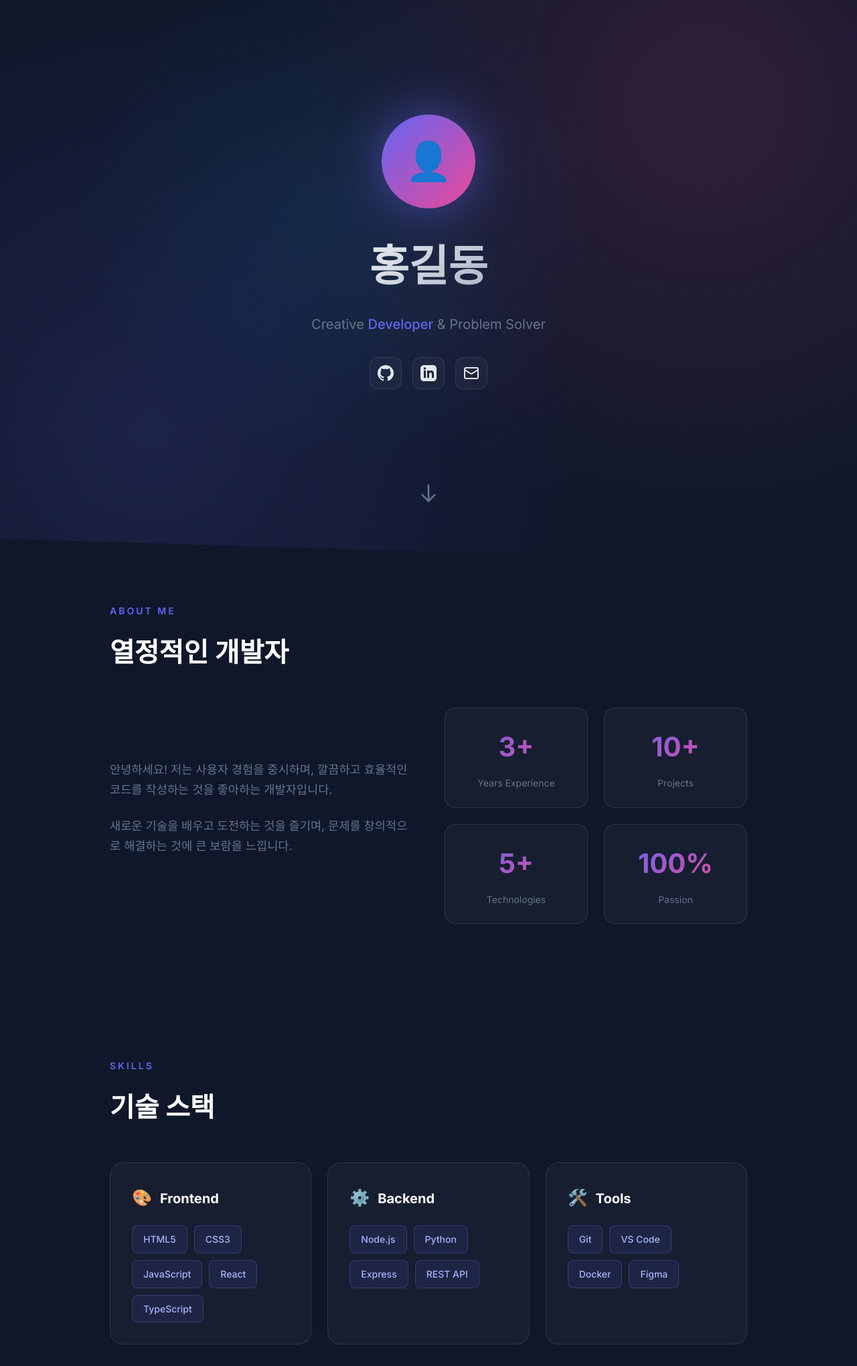
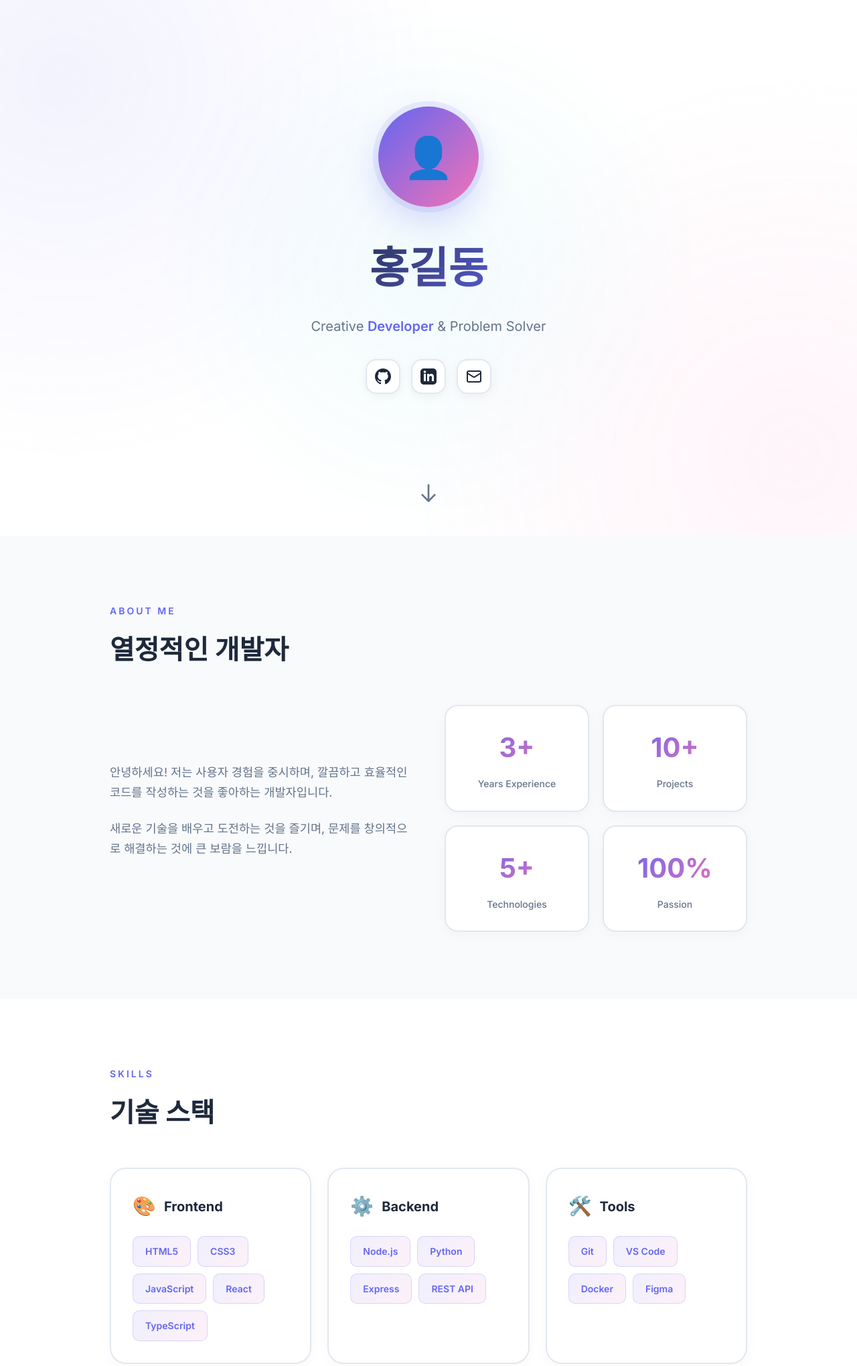
Before and after one commit to yongun-iotai/yongun-iotai.github.io, a plain HTML site: page index.html in a window 1280 px wide. Shown: the top 2039 px of the page at 67% size. Drawn offline with Linux system fonts and the light colour scheme.

Commit message:
Switch to bright light theme
- Change background to white with soft gradients
- Update color palette to light mode (white bg, dark text)
- Add floating animation to avatar
- Improve card shadows and hover effects
- Add alternating section backgrounds

Co-Authored-By: Claude Opus 4.5 <noreply@anthropic.com>

```diff
--- a/index.html
+++ b/index.html
@@ -10,13 +10,15 @@
   <style>
     :root {
       --primary: #6366f1;
-      --primary-dark: #4f46e5;
-      --secondary: #ec4899;
-      --dark: #0f172a;
-      --gray: #64748b;
-      --light: #f8fafc;
-      --card-bg: rgba(255, 255, 255, 0.03);
-      --border: rgba(255, 255, 255, 0.1);
+      --primary-light: #818cf8;
+      --secondary: #f472b6;
+      --accent: #06b6d4;
+      --text: #1e293b;
+      --text-light: #64748b;
+      --bg: #ffffff;
+      --bg-soft: #f8fafc;
+      --card-bg: #ffffff;
+      --border: #e2e8f0;
     }
 
     * {
@@ -32,8 +34,8 @@
     body {
       font-family: 'Inter', -apple-system, BlinkMacSystemFont, sans-serif;
       line-height: 1.7;
-      color: #e2e8f0;
-      background: var(--dark);
+      color: var(--text);
+      background: var(--bg);
       overflow-x: hidden;
     }
 
@@ -45,16 +47,16 @@
       right: 0;
       bottom: 0;
       background:
-        radial-gradient(circle at 20% 80%, rgba(99, 102, 241, 0.15) 0%, transparent 50%),
-        radial-gradient(circle at 80% 20%, rgba(236, 72, 153, 0.15) 0%, transparent 50%),
-        radial-gradient(circle at 40% 40%, rgba(14, 165, 233, 0.1) 0%, transparent 40%);
+        radial-gradient(circle at 10% 20%, rgba(99, 102, 241, 0.08) 0%, transparent 40%),
+        radial-gradient(circle at 90% 80%, rgba(244, 114, 182, 0.08) 0%, transparent 40%),
+        radial-gradient(circle at 50% 50%, rgba(6, 182, 212, 0.05) 0%, transparent 50%);
       z-index: -1;
-      animation: gradientMove 15s ease infinite alternate;
+      animation: gradientMove 20s ease infinite alternate;
     }
 
     @keyframes gradientMove {
       0% { transform: scale(1) rotate(0deg); }
-      100% { transform: scale(1.1) rotate(3deg); }
+      100% { transform: scale(1.2) rotate(5deg); }
     }
 
     .container {
@@ -71,6 +73,7 @@
       justify-content: center;
       text-align: center;
       padding: 60px 0;
+      position: relative;
     }
 
     .hero-content {
@@ -89,29 +92,31 @@
     }
 
     .avatar {
-      width: 140px;
-      height: 140px;
+      width: 150px;
+      height: 150px;
       border-radius: 50%;
       background: linear-gradient(135deg, var(--primary), var(--secondary));
       display: flex;
       align-items: center;
       justify-content: center;
-      font-size: 56px;
+      font-size: 60px;
       margin: 0 auto 32px;
-      box-shadow: 0 0 60px rgba(99, 102, 241, 0.4);
-      animation: pulse 3s ease-in-out infinite;
+      box-shadow:
+        0 20px 50px rgba(99, 102, 241, 0.25),
+        0 0 0 8px rgba(99, 102, 241, 0.1);
+      animation: float 4s ease-in-out infinite;
     }
 
-    @keyframes pulse {
-      0%, 100% { box-shadow: 0 0 60px rgba(99, 102, 241, 0.4); }
-      50% { box-shadow: 0 0 80px rgba(99, 102, 241, 0.6); }
+    @keyframes float {
+      0%, 100% { transform: translateY(0); }
+      50% { transform: translateY(-10px); }
     }
 
     .hero h1 {
       font-size: clamp(2.5rem, 6vw, 4rem);
       font-weight: 700;
       margin-bottom: 16px;
-      background: linear-gradient(135deg, #fff 0%, #94a3b8 100%);
+      background: linear-gradient(135deg, var(--text) 0%, var(--primary) 100%);
       -webkit-background-clip: text;
       -webkit-text-fill-color: transparent;
       background-clip: text;
@@ -119,14 +124,14 @@
 
     .hero .tagline {
       font-size: 1.25rem;
-      color: var(--gray);
+      color: var(--text-light);
       margin-bottom: 32px;
       font-weight: 400;
     }
 
     .hero .tagline span {
       color: var(--primary);
-      font-weight: 500;
+      font-weight: 600;
     }
 
     .social-links {
@@ -137,25 +142,27 @@
     }
 
     .social-links a {
-      width: 48px;
-      height: 48px;
-      border-radius: 12px;
+      width: 52px;
+      height: 52px;
+      border-radius: 16px;
       background: var(--card-bg);
-      border: 1px solid var(--border);
+      border: 2px solid var(--border);
       display: flex;
       align-items: center;
       justify-content: center;
-      color: #e2e8f0;
+      color: var(--text);
       text-decoration: none;
       font-size: 20px;
       transition: all 0.3s ease;
+      box-shadow: 0 4px 15px rgba(0, 0, 0, 0.05);
     }
 
     .social-links a:hover {
       background: var(--primary);
       border-color: var(--primary);
-      transform: translateY(-4px);
-      box-shadow: 0 10px 30px rgba(99, 102, 241, 0.3);
+      color: #fff;
+      transform: translateY(-4px) scale(1.05);
+      box-shadow: 0 15px 35px rgba(99, 102, 241, 0.3);
     }
 
     .scroll-indicator {
@@ -169,7 +176,7 @@
     .scroll-indicator svg {
       width: 32px;
       height: 32px;
-      color: var(--gray);
+      color: var(--text-light);
     }
 
     @keyframes bounce {
@@ -188,7 +195,7 @@
       text-transform: uppercase;
       letter-spacing: 3px;
       color: var(--primary);
-      margin-bottom: 16px;
+      margin-bottom: 12px;
       font-weight: 600;
     }
 
@@ -196,10 +203,14 @@
       font-size: clamp(1.75rem, 4vw, 2.5rem);
       font-weight: 700;
       margin-bottom: 48px;
-      color: #fff;
+      color: var(--text);
     }
 
     /* About */
+    #about {
+      background: var(--bg-soft);
+    }
+
     .about-content {
       display: grid;
       grid-template-columns: 1fr 1fr;
@@ -208,7 +219,7 @@
     }
 
     .about-text p {
-      color: var(--gray);
+      color: var(--text-light);
       font-size: 1.1rem;
       margin-bottom: 24px;
     }
@@ -216,21 +227,23 @@
     .about-stats {
       display: grid;
       grid-template-columns: repeat(2, 1fr);
-      gap: 24px;
+      gap: 20px;
     }
 
     .stat-card {
       background: var(--card-bg);
-      border: 1px solid var(--border);
-      border-radius: 16px;
-      padding: 24px;
+      border: 2px solid var(--border);
+      border-radius: 20px;
+      padding: 28px;
       text-align: center;
       transition: all 0.3s ease;
+      box-shadow: 0 4px 20px rgba(0, 0, 0, 0.03);
     }
 
     .stat-card:hover {
       border-color: var(--primary);
-      transform: translateY(-4px);
+      transform: translateY(-6px);
+      box-shadow: 0 20px 40px rgba(99, 102, 241, 0.15);
     }
 
     .stat-card .number {
@@ -243,9 +256,10 @@
     }
 
     .stat-card .label {
-      color: var(--gray);
+      color: var(--text-light);
       font-size: 0.875rem;
       margin-top: 8px;
+      font-weight: 500;
     }
 
     /* Skills */
@@ -257,28 +271,30 @@
 
     .skill-category {
       background: var(--card-bg);
-      border: 1px solid var(--border);
-      border-radius: 20px;
+      border: 2px solid var(--border);
+      border-radius: 24px;
       padding: 32px;
       transition: all 0.3s ease;
+      box-shadow: 0 4px 20px rgba(0, 0, 0, 0.03);
     }
 
     .skill-category:hover {
       border-color: var(--primary);
-      transform: translateY(-4px);
+      transform: translateY(-6px);
+      box-shadow: 0 20px 40px rgba(99, 102, 241, 0.12);
     }
 
     .skill-category h3 {
       font-size: 1.25rem;
       margin-bottom: 20px;
-      color: #fff;
+      color: var(--text);
       display: flex;
       align-items: center;
       gap: 12px;
     }
 
     .skill-category h3 span {
-      font-size: 24px;
+      font-size: 28px;
     }
 
     .skill-tags {
@@ -288,13 +304,13 @@
     }
 
     .skill-tag {
-      background: rgba(99, 102, 241, 0.1);
-      border: 1px solid rgba(99, 102, 241, 0.3);
-      color: #a5b4fc;
-      padding: 8px 16px;
-      border-radius: 8px;
+      background: linear-gradient(135deg, rgba(99, 102, 241, 0.1), rgba(244, 114, 182, 0.1));
+      border: 1px solid rgba(99, 102, 241, 0.2);
+      color: var(--primary);
+      padding: 10px 18px;
+      border-radius: 10px;
       font-size: 0.875rem;
-      font-weight: 500;
+      font-weight: 600;
       transition: all 0.3s ease;
     }
 
@@ -302,15 +318,17 @@
       background: var(--primary);
       color: #fff;
       border-color: var(--primary);
+      transform: scale(1.05);
     }
 
     /* Contact */
     .contact-section {
       text-align: center;
+      background: var(--bg-soft);
     }
 
     .contact-section p {
-      color: var(--gray);
+      color: var(--text-light);
       font-size: 1.1rem;
       max-width: 500px;
       margin: 0 auto 40px;
@@ -320,19 +338,19 @@
       display: inline-flex;
       align-items: center;
       gap: 12px;
-      background: linear-gradient(135deg, var(--primary), var(--secondary));
+      background: linear-gradient(135deg, var(--primary), var(--primary-light));
       color: #fff;
-      padding: 16px 40px;
-      border-radius: 12px;
+      padding: 18px 44px;
+      border-radius: 16px;
       text-decoration: none;
       font-weight: 600;
       font-size: 1.1rem;
       transition: all 0.3s ease;
-      box-shadow: 0 10px 40px rgba(99, 102, 241, 0.3);
+      box-shadow: 0 10px 30px rgba(99, 102, 241, 0.3);
     }
 
     .contact-btn:hover {
-      transform: translateY(-4px);
+      transform: translateY(-4px) scale(1.02);
       box-shadow: 0 20px 50px rgba(99, 102, 241, 0.4);
     }
 
@@ -340,9 +358,10 @@
     footer {
       text-align: center;
       padding: 40px 0;
-      color: var(--gray);
+      color: var(--text-light);
       font-size: 0.875rem;
       border-top: 1px solid var(--border);
+      background: var(--bg);
     }
 
     /* Responsive */
```
